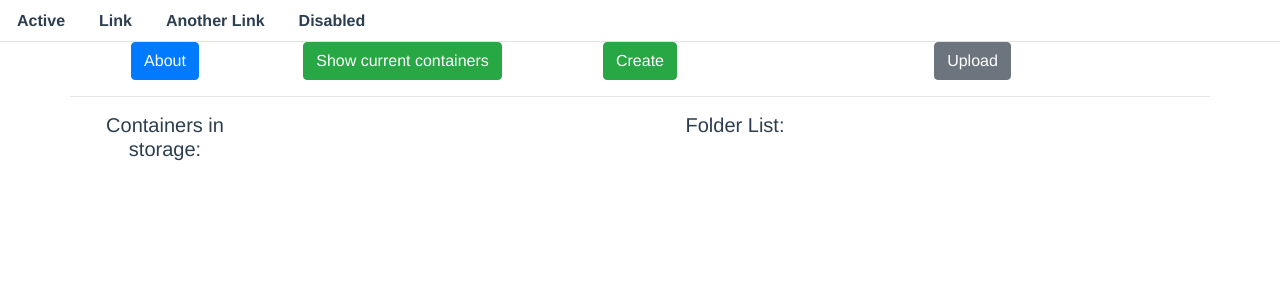
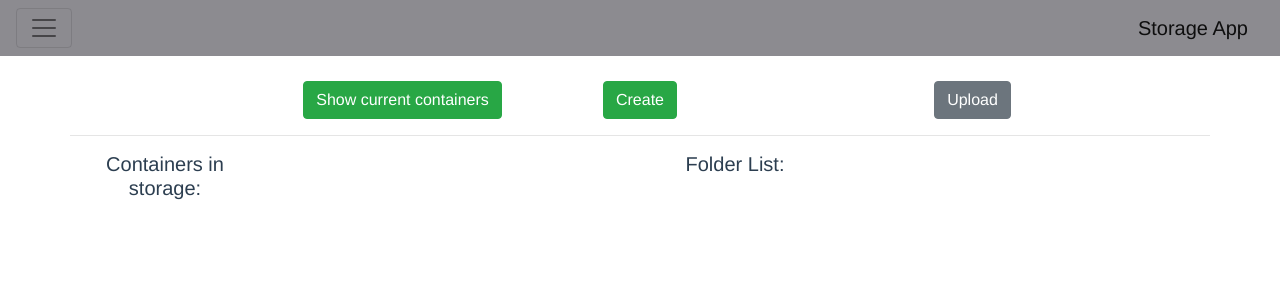
Before and after one commit to johnark88/storageApp, a Vue app: page / in a window 1280 px wide. Shown: the top 300 px of the page. Built offline with nearby package versions, Linux system fonts and the light colour scheme.

Commit message:
Navigation bar work

```diff
--- a/src/App.vue
+++ b/src/App.vue
@@ -1,8 +1,7 @@
 <template>
   <div id="app">
     <div id="nav">
-      <!-- <router-link to="/">Home</router-link> |
-      <router-link to="/upload">Upload</router-link> -->
+
       <navigation />
     </div>
     <router-view/>
--- a/src/components/HomePage.vue
+++ b/src/components/HomePage.vue
@@ -3,7 +3,7 @@
     <b-container>
       <b-row class="justify-content-md-center">
         <b-col md="2">
-           <aboutModal />
+
         </b-col>
         <b-col md="3">
           <b-button variant="success" @click="getBuckets">Show current containers</b-button>
@@ -46,12 +46,12 @@
 </template>
 
 <script>
-import aboutModal from '@/components/aboutModal'
+// import aboutModal from '@/components/aboutModal'
 import createBucket from '@/components/createBucket'
 export default {
   name: 'HomePage',
   components: {
-    aboutModal,
+    // aboutModal,
     createBucket,
   },
   data() {
--- a/src/components/aboutModal.vue
+++ b/src/components/aboutModal.vue
@@ -1,6 +1,6 @@
 <template>
   <div class="aboutModal">
-    <b-button variant="primary" @click="showModal">  About </b-button>
+    <b-button size="small" @click="showModal" class="aboutButton">  About </b-button>
     <b-modal ref="myModalRef" hide-footer title="About Storage Containers">
       <div class="d-block text-center">
         <p> This is your storage!
@@ -32,5 +32,14 @@
 }
 </script>
 <style scoped lang="scss">
-
+  .aboutButton {
+    background-color: transparent;
+    margin-bottom: -14px;
+    border: none;
+    color: #f8e5a3;
+  &:hover {
+    text-decoration: none;
+    color: white;
+  }
+}
 </style>
--- a/src/components/navigation.vue
+++ b/src/components/navigation.vue
@@ -1,21 +1,34 @@
 <template>
   <div class="navigation">
-    <b-nav tabs>
-      <b-nav-item>Active</b-nav-item>
-      <b-nav-item>Link</b-nav-item>
-      <b-nav-item>Another Link</b-nav-item>
-      <b-nav-item>Disabled</b-nav-item>
-    </b-nav>
+    <b-navbar toggleable  class="mainNavBar">
+        <b-navbar-toggle target="nav_text_collapse"></b-navbar-toggle>
+        <b-navbar-brand>Storage App</b-navbar-brand>
+        <b-collapse is-nav id="nav_text_collapse">
+          <b-nav-text>Your storage needs </b-nav-text>
+          <b-navbar-nav fill="true">
+            <b-nav-item><router-link to="/">Home</router-link></b-nav-item>
+            <b-nav-item><router-link to="/upload">Upload</router-link></b-nav-item>
+            <!-- <b-nav-item><router-link to="/">Home</router-link></b-nav-item>
+            <b-nav-item><router-link to="/">Home</router-link></b-nav-item> -->
+            <about-modal />
+            <b-nav-item-dropdown text="User" right>
+              <b-dropdown-item href="#">Account</b-dropdown-item>
+              <b-dropdown-item href="#">Settings</b-dropdown-item>
+            </b-nav-item-dropdown>
+
+          </b-navbar-nav>
+        </b-collapse>
+    </b-navbar>
   </div>
 </template>
 
 <script>
-// import aboutModal from '@/components/aboutModal'
+import aboutModal from '@/components/aboutModal'
 // import createBucket from '@/components/createBucket'
 export default {
   name: 'navigation',
   components: {
-    // aboutModal,
+    aboutModal,
     // createBucket,
   },
   data() {
@@ -25,15 +38,26 @@ export default {
   }
 }
 </script>
-<style scoped lang="scss">
-  #nav {
-  padding: 30px;
-  a {
-    font-weight: bold;
-    color: #2c3e50;
-    &.router-link-exact-active {
-      color: #42b983;
-    }
+<style lang="scss">
+a {
+  color: #f8e5a3;
+  &:hover {
+    text-decoration: none;
+    color: white;
+  }
+}
+.mainNavBar{
+  margin-bottom: 25px;
+  background-color: #8c8b90;
+}
+.navbar-nav {
+  margin-left: 70px;
+}
+
+
+@media (max-width: 599px) {
+ .navbar-nav {
+    margin-left: 0px;
   }
 }
 </style>
```
